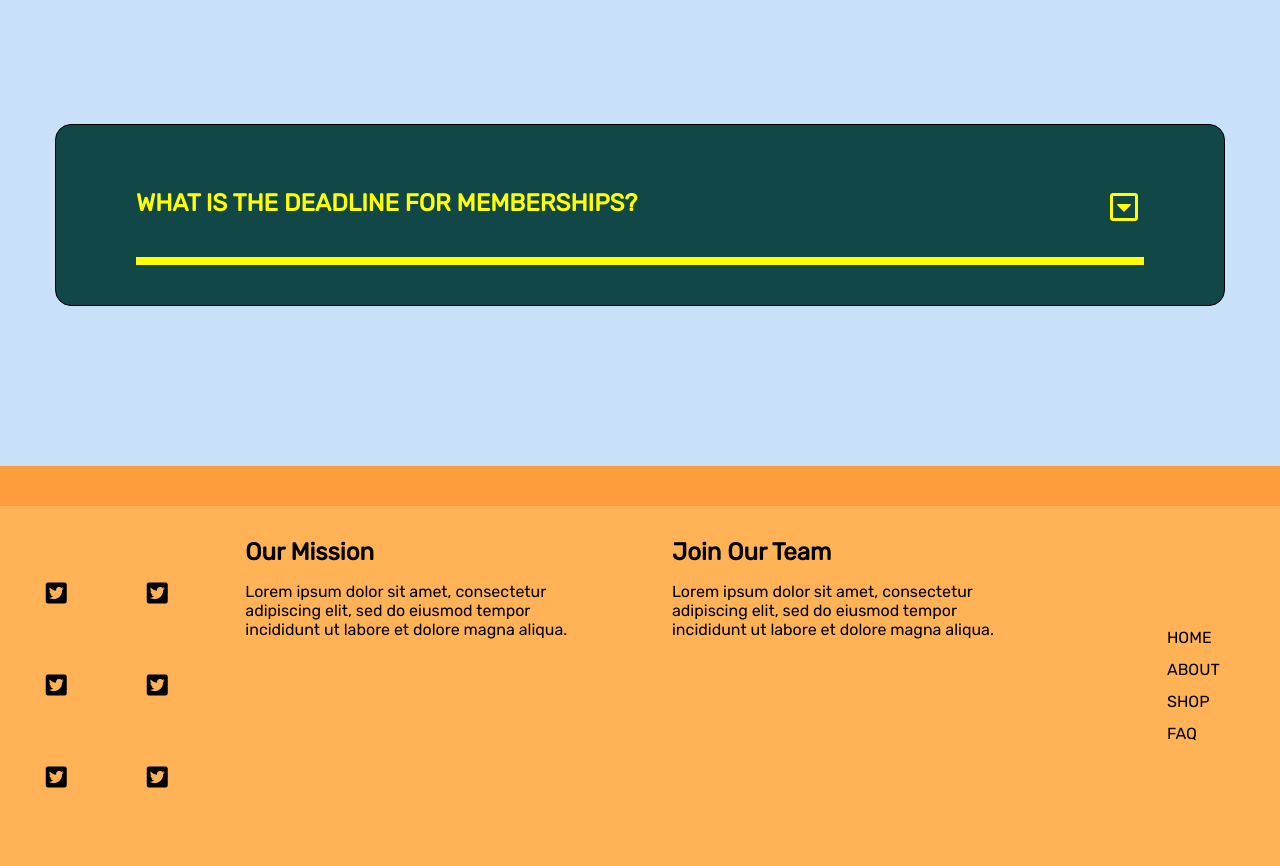
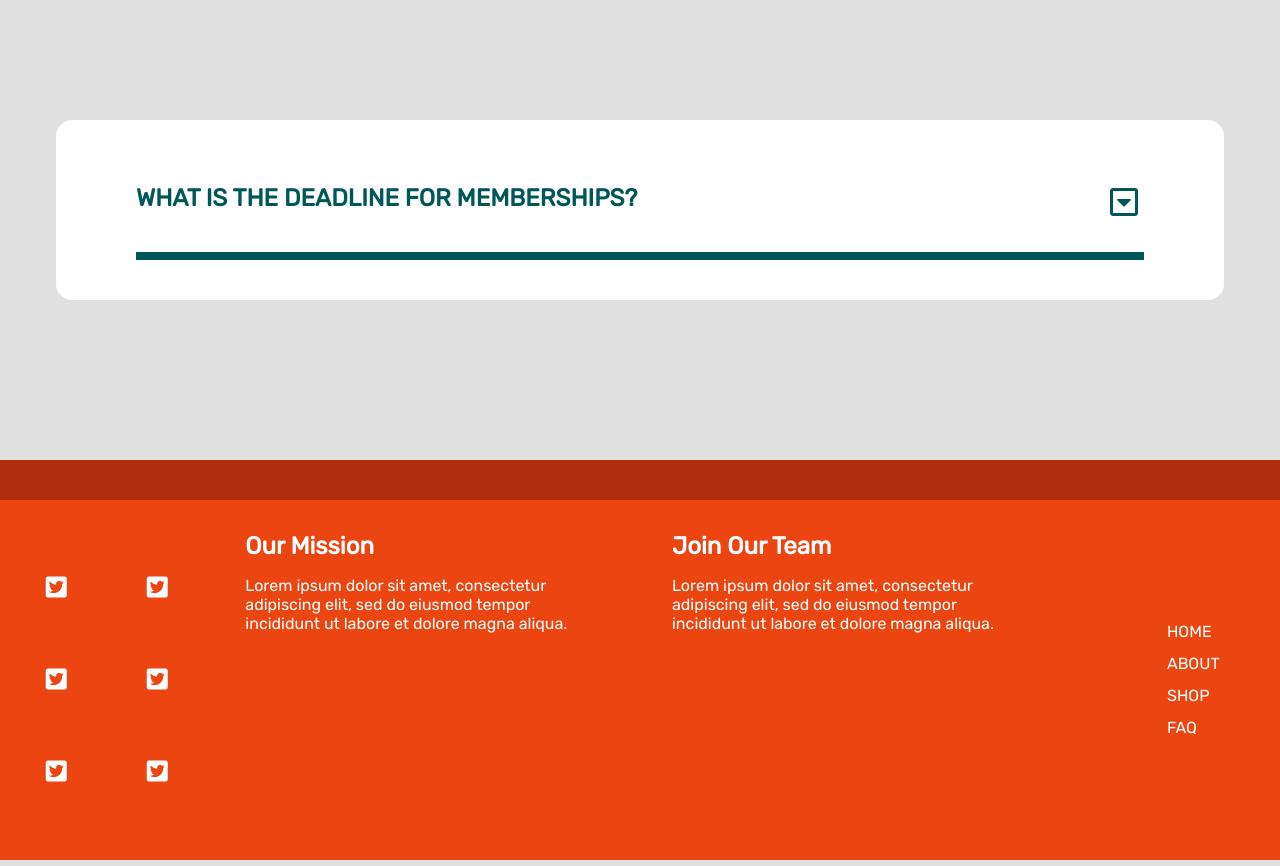
Before and after one commit to hkennedyvi/camper, a React (Create React App) app: page /faq in a window 1280 px wide. Shown: the part 1520-2386 px from the top of the page. Built offline with nearby package versions, Linux system fonts and the light colour scheme.

Commit message:
color palette/scss vars

```diff
--- a/src/components/About/about.scss
+++ b/src/components/About/about.scss
@@ -1,10 +1,7 @@
-// .about_container {
-//     display: flex;
-//     flex-direction: column;
-// }
+$primaryBg: #f8debb;
 
 .about_card {
-    background: orange;
+    background: $primaryBg;
     margin: 5rem;
     display: flex;
     align-items: center;
--- a/src/components/About/index.jsx
+++ b/src/components/About/index.jsx
@@ -5,13 +5,12 @@ import hammockImg from './images/hammock.png';
 class Hero extends Component {
     render() {
         return (
-            <section className="about_container">
-                <div className="about_card">
-                    <div className="image_container">
-                        <h3 className="sm_header">hangin' free since '83</h3>
-                        <img className="about_image" src={hammockImg} alt="" />
-                    </div>
-                    <div className="text_container">
+            <section className="about_card">
+                <div className="image_container">
+                    <h3 className="sm_header">hangin' free since '83</h3>
+                    <img className="about_image" src={hammockImg} alt="" />
+                </div>
+                <div className="text_container">
                     <h1>ABOUT US</h1>
                     <hr />
                     <p className="about_copy">
@@ -33,7 +32,6 @@ class Hero extends Component {
                         deserunt mollit anim id est laborum.
                 </p>
                 </div>
-                </div>
             </section>
         )
     }
--- a/src/components/Footer/footer.scss
+++ b/src/components/Footer/footer.scss
@@ -1,9 +1,12 @@
-$primaryBg: #ffb356;
-$secondaryBg : #ff9c3e;
+$primaryBg: #EB4511;
+$secondaryBg : #B02E0C;
+$fontPrimary: #ffffff;
+$fontSecondary: #9b9b9b;
 
 .footer {
     height: 50vh;
     min-height: 15rem;
+    color: $fontPrimary
 }
 
 .footer_top {
@@ -41,6 +44,6 @@ $secondaryBg : #ff9c3e;
 }
 
 .footer_nav_item:hover {
-    color:white;
+    color:$fontSecondary;
     font-style: italic;
 }
--- a/src/components/Hero/hero.scss
+++ b/src/components/Hero/hero.scss
@@ -1,9 +1,10 @@
+$fontPrimary: #ffffff;
+$primaryBg: #EB4511;
+
 .hero_header {
-    // position: absolute;
-    // top: 50%;
     padding: 0 4rem;
     text-align: center;
     vertical-align: middle;
-    color: white;
-    background: #ec9a00;
+    color: $fontPrimary;
+    background: $primaryBg;
 }
--- a/src/components/InformationCard/informationcard.scss
+++ b/src/components/InformationCard/informationcard.scss
@@ -1,8 +1,10 @@
+$fontPrimary: #000000;
+$fontSecondary: #005757;
+$primaryBg: #ffffff;
+
 .faq_box {
-    border: 1px black solid;
     position: relative;
-    background: rgb(17, 71, 71);
-    color: yellow;
+    background: $primaryBg;
     border-radius: 1em;
     width: 90%;
     padding: 2rem 5rem;
@@ -11,24 +13,25 @@
 
 .faq_header {
     padding: 2rem 0;
+    color: $fontSecondary;
 }
 
 .faq_header_underline {
-    background: yellow;
+    background: $fontSecondary;
     height: 0.5rem;
     border: none;
 }
 
 .placeholder {
     font-size: 12rem;
-    color: white;
+    color: $fontPrimary;
     padding: 2rem 0;
 }
 
 .faq_copy {
     font-size: 0.8rem;
     line-height: 2rem;
-    color: white;
+    color: $fontPrimary;
 }
 
 .faq_content {
@@ -45,7 +48,7 @@
     right: 5rem;
     border: none;
     background: transparent;
-    color: yellow;
+    color: $fontSecondary;
     font-size: 2rem;
     transition: transform ease-in-out 100ms;
 }
--- a/src/components/Main/main.scss
+++ b/src/components/Main/main.scss
@@ -1,7 +1,7 @@
 $primaryBg: #f8debb;
-$secondaryBg: #87ceeb;
+$secondaryBg: #90BEDE;
 $fontPrimary: #005757;
-$fontSecondary: #313131;
+$fontSecondary: #141414;
 
 .main_container {
     display: flex;
--- a/src/components/NavBar/navbar.scss
+++ b/src/components/NavBar/navbar.scss
@@ -1,5 +1,6 @@
 $primaryBg: #c8e1f9;
 $fontPrimary: #005757;
+$fontSecondary: #ffffff;
 
 .navbar {
     position: fixed;
@@ -8,7 +9,7 @@ $fontPrimary: #005757;
     width: 100vw;
     height: 4rem;
     background: transparent;
-    color: white;
+    color: $fontSecondary;
     align-items: center;
     text-align: center;
     z-index: 20;
@@ -21,7 +22,7 @@ $fontPrimary: #005757;
 @keyframes colorMe {
     from {
         background: transparent;
-        color: white;
+        color: $fontSecondary;
     }
 
     to {
--- a/src/components/Shop/shop.scss
+++ b/src/components/Shop/shop.scss
@@ -1,4 +1,5 @@
 $fontPrimary: #005757;
+$fontSecondary : #B02E0C;
 
 .shop_container {
     height: 230vh;
@@ -40,5 +41,5 @@ $fontPrimary: #005757;
 .shop {
     visibility: hidden;
     font-weight: bolder;
-    color: red;
+    color: $fontSecondary;
 }
--- a/src/index.scss
+++ b/src/index.scss
@@ -1,4 +1,4 @@
-$primaryBg: #C8E1F9;
+$primaryBg: #e0e0e0;
 
 @import url('https://fonts.googleapis.com/css2?family=Rubik&display=swap');
 
```
Also changed, not shown: 1 other file (tests, documents, lock files or other folders).
